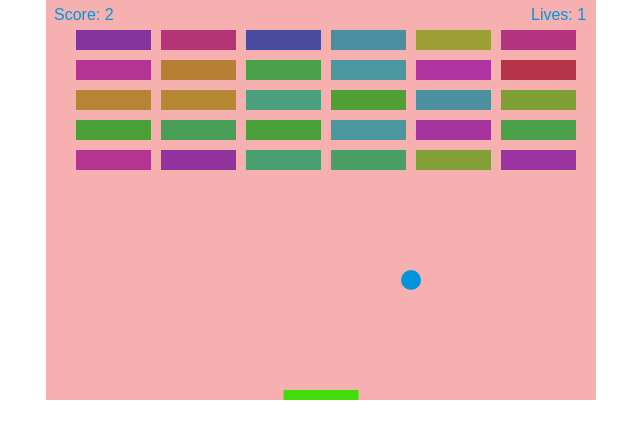
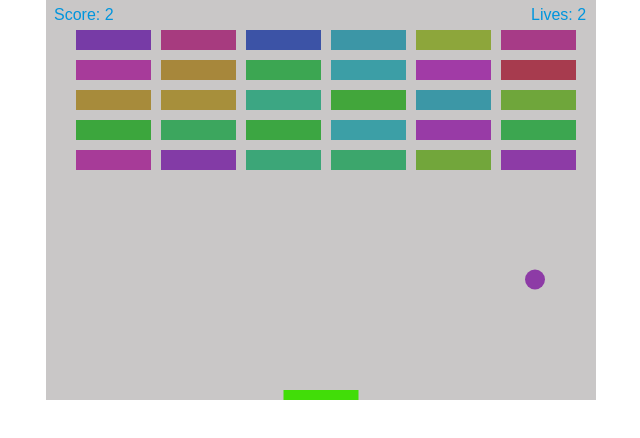
Before and after one commit to dmcg89/breakout, a plain HTML site: page index.html in a window 1280 px wide. Shown: the whole page, without its empty margins (319-959 px from the left). Drawn offline with Linux system fonts and the light colour scheme.

Commit message:
ball object working

```diff
--- a/index.html
+++ b/index.html
@@ -5,7 +5,7 @@
     <title>Gamedev Canvas Workshop</title>
     <style>
     	* { padding: 0; margin: 0; }
-    	canvas { background: rgb(247, 176, 176); display: block; margin: 0 auto; }
+    	canvas { background: rgb(201, 199, 199); display: block; margin: 0 auto; }
     </style>
 </head>
 <body>
@@ -17,13 +17,46 @@
     const canvas = document.getElementById("myCanvas");
     const ctx = canvas.getContext("2d");
 
-    let x = canvas.width/2;
-    let y = canvas.height-30;
+    class Ball {
+        constructor(x, y, color="#FF0000", radius = 10) {
+            this.x = x
+            this.y = y
+            this.radius = radius
+            this.dx = -2
+            this.dy = -2
+        }
 
-    const ballRadius = 10;
+        move() {
+            this.x += this.dx
+            this.y += this.dy
+        }
+        render(ctx) {
+            ctx.beginPath();
+            ctx.arc(this.x, this.y, this.radius, 0, Math.PI*2);
+            ctx.fillStyle = color;
+            ctx.fill();
+            ctx.closePath();
+        }
+    }
 
-    let dx = 3;
-    let dy = -3;
+    // function drawBall() {
+        // ctx.beginPath();
+        // ctx.arc(ball.x, ball.y, ball.radius, 0, Math.PI*2);
+        // ctx.fillStyle = "#FF0000";
+        // ctx.fill();
+        // ctx.closePath();
+    // }
+
+
+    const ball = new Ball(canvas.width/2, canvas.height-30);
+
+    // let x = canvas.width/2;
+    // let y = canvas.height-30;
+
+    // const ballRadius = 10;
+
+    // let dx = 3;
+    // let dy = -3;
 
     const paddleHeight = 10;
     const paddleWidth = 75;
@@ -65,20 +98,20 @@
             for(let r=0; r<brickRowCount; r++) {
                 const b = bricks[c][r];
                 if(b.status >= 1) {
-                    if(x > b.x && x < b.x+brickWidth && y > b.y && y < b.y+brickHeight) {
-                        dy = -dy;
+                    if(ball.x > b.x && ball.x < b.x+brickWidth && ball.y > b.y && ball.y < b.y+brickHeight) {
+                        ball.dy = -ball.dy;
                         // b.status = 0;
                         b.status--
                         score++;
-                        if(dx > 1) {
-                            dx = dx + .25
+                        if(ball.dx > 1) {
+                            ball.dx = ball.dx + .25
                         } else {
-                            dx = dx - .25
+                            ball.dx = ball.dx - .25
                         }
-                        if(dy > 1) {
-                            dy = dy + .25
+                        if(ball.dy > 1) {
+                            ball.dy = ball.dy + .25
                         } else {
-                            dy = dy - .25
+                            ball.dy = ball.dy - .25
                         }
                         if(score == brickRowCount*brickColumnCount) {
                             alert("YOU WIN, CONGRATULATIONS!");
@@ -132,13 +165,6 @@
         }
     }
 
-    function drawBall() {
-        ctx.beginPath();
-        ctx.arc(x, y, ballRadius, 0, Math.PI*2);
-        ctx.fillStyle = "#0095DD";
-        ctx.fill();
-        ctx.closePath();
-    }
     function drawPaddle() {
         ctx.beginPath();
         ctx.rect(paddleX, canvas.height-paddleHeight, paddleWidth, paddleHeight);
@@ -168,21 +194,22 @@
     function draw() {
         ctx.clearRect(0, 0, canvas.width, canvas.height);
         drawBricks();
-        drawBall();
+        // drawBall();
+        ball.render(ctx);
         drawPaddle();
         drawScore();
         drawLives();
         collisionDetection();
 
-        if(x + dx > canvas.width-ballRadius || x + dx < ballRadius) {
-            dx = -dx;
+        if(ball.x + ball.dx > canvas.width-ball.radius || ball.x + ball.dx < ball.radius) {
+            ball.dx = -ball.dx;
         }
-        if(y + dy < ballRadius) {
-            dy = -dy;
+        if(ball.y + ball.dy < ball.radius) {
+            ball.dy = -ball.dy;
         }
-        else if(y + dy > canvas.height-ballRadius) {
-            if(x > paddleX && x < paddleX + paddleWidth) {
-            dy = -dy;
+        else if(ball.y + ball.dy > canvas.height-ball.radius) {
+            if(ball.x > paddleX && ball.x < paddleX + paddleWidth) {
+            ball.dy = -ball.dy;
             }
             else {
             lives--;
@@ -191,10 +218,10 @@
                 document.location.reload();
             }
             else {
-                x = canvas.width/2;
-                y = canvas.height-30;
-                dx = 3;
-                dy = -3;
+                ball.x = canvas.width/2;
+                ball.y = canvas.height-30;
+                ball.dx = 3;
+                ball.dy = -3;
                 paddleX = (canvas.width-paddleWidth)/2;
             }
             }
@@ -207,8 +234,9 @@
             paddleX -= 7;
         }
 
-        x += dx;
-        y += dy;
+        // ball.x += ball.dx;
+        // ball.y += ball.dy;
+        ball.move()
         requestAnimationFrame(draw);
         }
     // setInterval(draw, 10)
```
